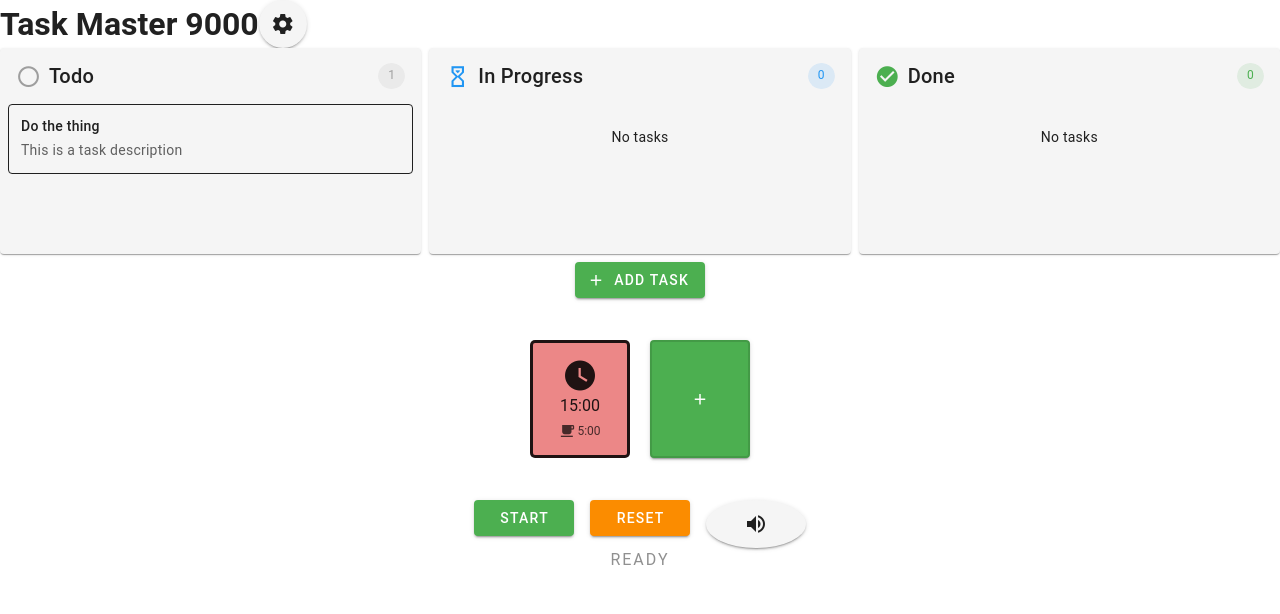
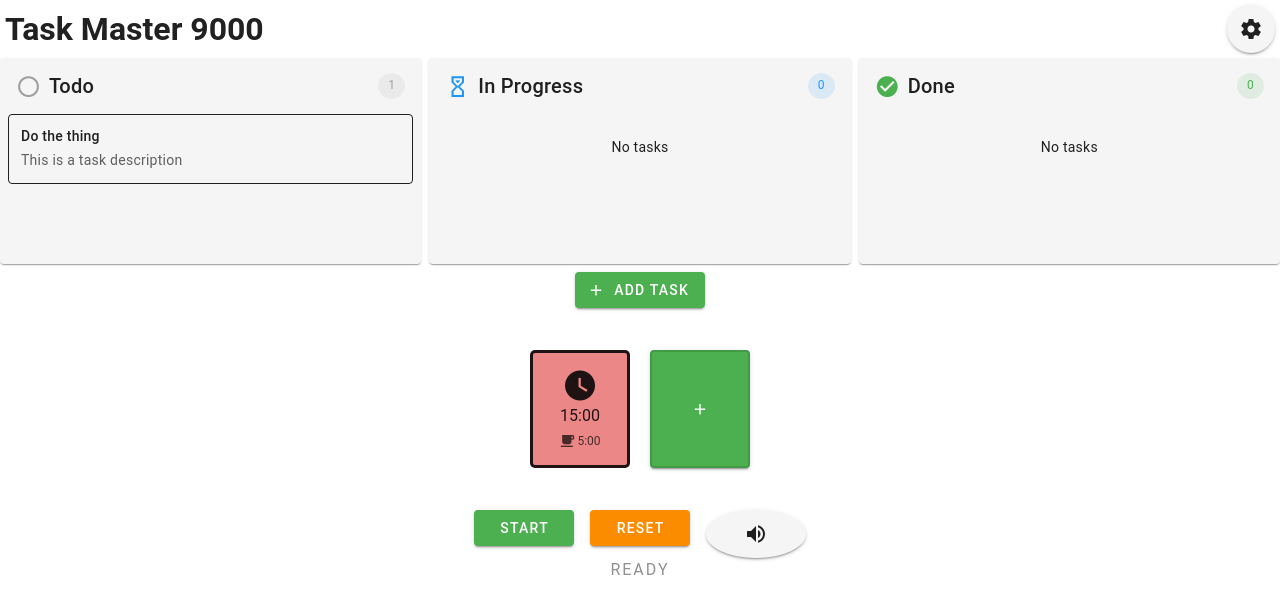
Before and after one commit to chriswinter90/pomodoro-task-master, a Vue app: page / in a window 1280 px wide. Shown: the top 614 px of the page. Built offline with nearby package versions, Linux system fonts and the light colour scheme; a small style sheet from the web is missing.

Commit message:
* Fix title bar and settings icon

```diff
--- a/src/pages/index.vue
+++ b/src/pages/index.vue
@@ -1,6 +1,6 @@
 <template>
   <div class="page-container">
-    <div class="d-flex flex-row justify-content-between">
+    <div class="title-bar">
       <h1>Task Master 9000</h1>
       <SettingsDialog v-model="settingsOpen" />
     </div>
@@ -31,4 +31,9 @@
     height: 100vh;
     width: 100vw;
   }
+  .title-bar {
+    display: flex;
+    justify-content: space-between;
+    margin: 5px 5px
+  }
 </style>
```
